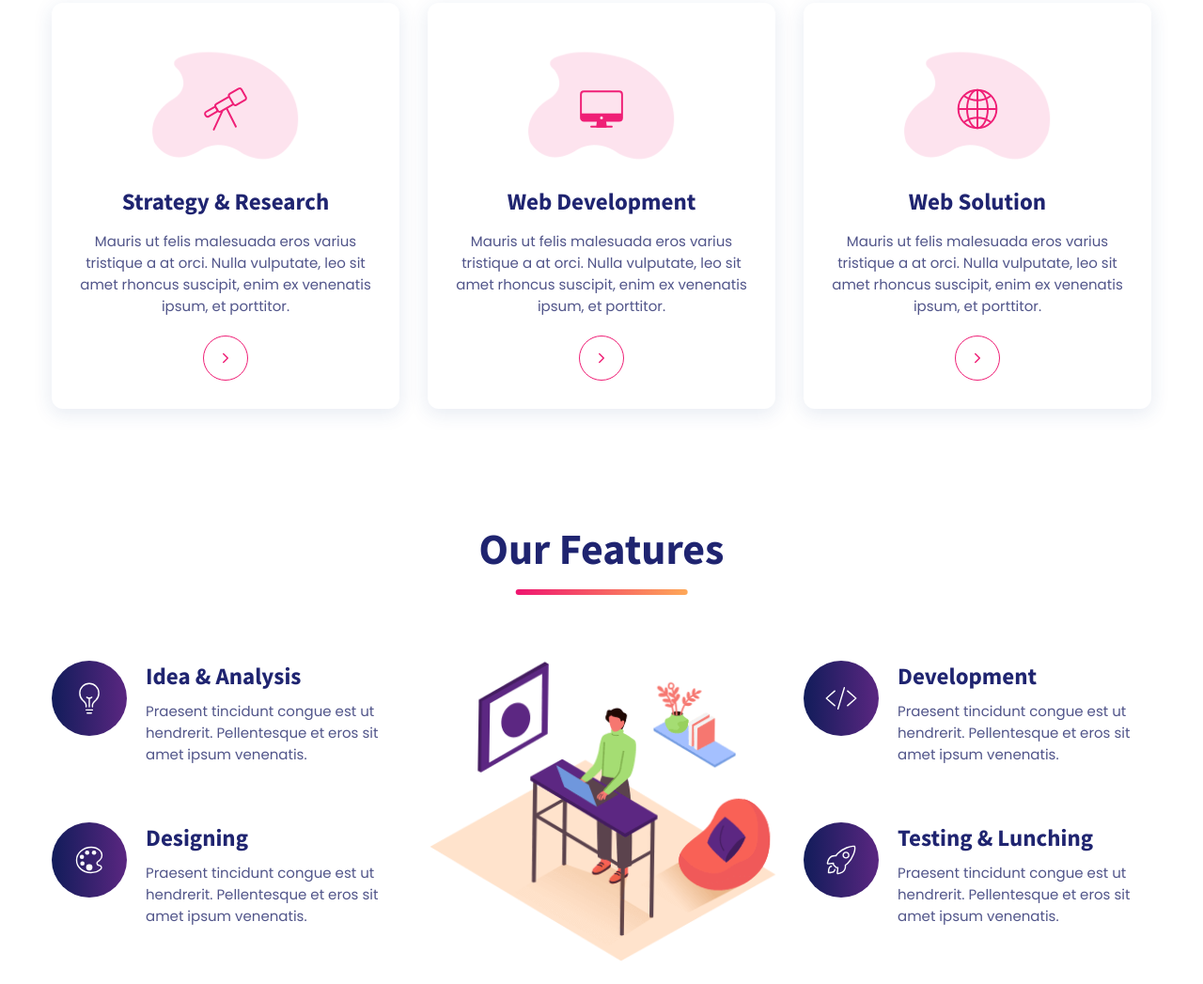
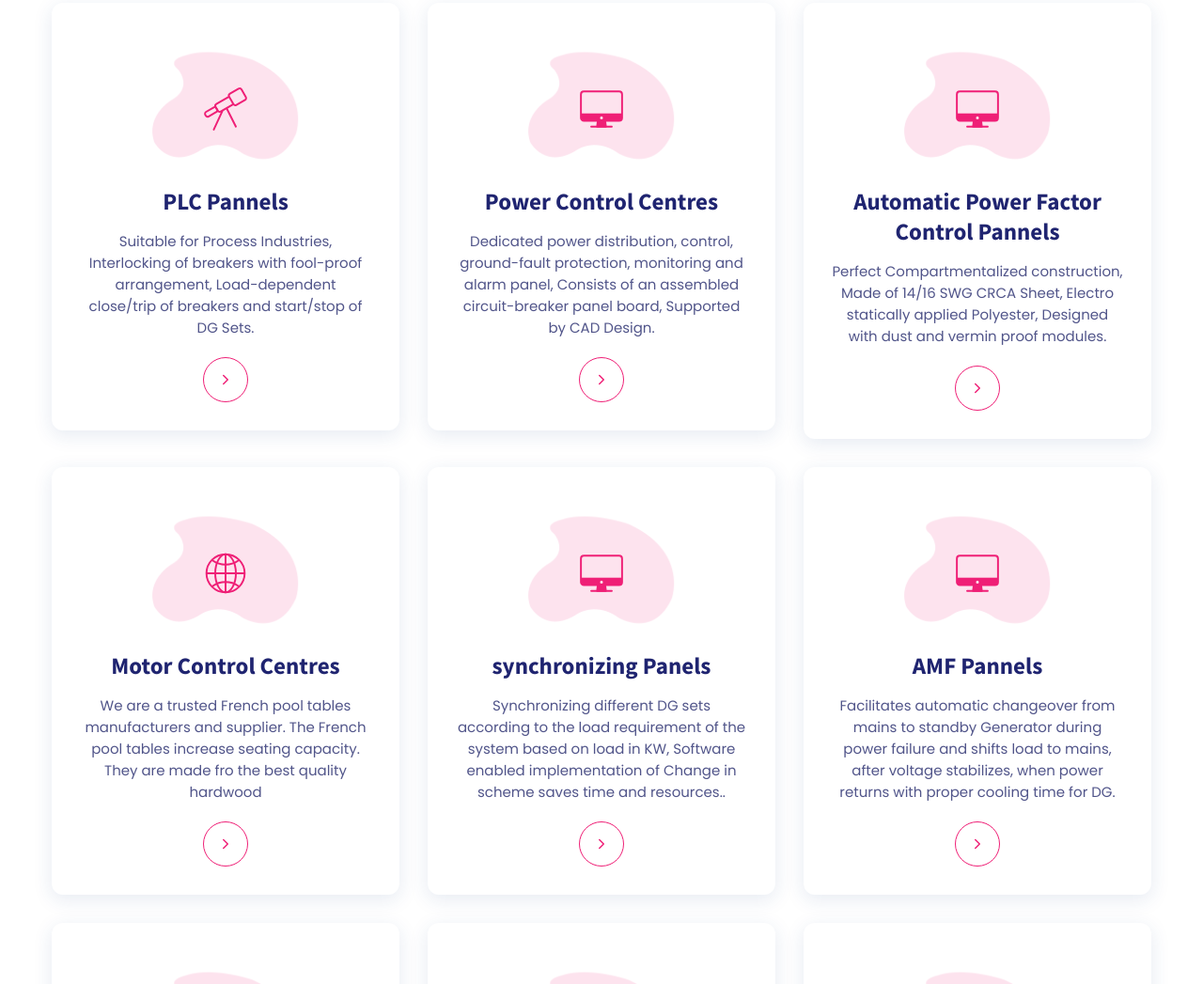
Before and after one commit to CharanBA/ATS-power-solutions-pvt-ltd, a plain HTML site: page desinic-master/index.html in a window 1280 px wide. Shown: the part 1753-2800 px from the top of the page at 94% size. Drawn offline with nearby package versions, Linux system fonts and the light colour scheme.

Commit message:
changed index1

```diff
--- a/desinic-master/index.html
+++ b/desinic-master/index.html
@@ -216,12 +216,12 @@
                   <ion-icon name="telescope-outline"></ion-icon>
                 </div>
 
-                <h3 class="h3 title">Strategy & Research</h3>
+                <h3 class="h3 title">PLC Pannels</h3>
 
                 <p class="text">
-                  Mauris ut felis malesuada eros varius tristique a at orci. Nulla vulputate, leo sit amet rhoncus
-                  suscipit, enim ex
-                  venenatis ipsum, et porttitor.
+                  Suitable for Process Industries,
+                  Interlocking of breakers with fool-proof arrangement,
+                  Load-dependent close/trip of breakers and start/stop of DG Sets.
                 </p>
 
                 <button class="card-btn" aria-label="Show More">
@@ -238,12 +238,32 @@
                   <ion-icon name="desktop-outline"></ion-icon>
                 </div>
 
-                <h3 class="h3 title">Web Development</h3>
+                <h3 class="h3 title">Power Control Centres</h3>
 
                 <p class="text">
-                  Mauris ut felis malesuada eros varius tristique a at orci. Nulla vulputate, leo sit amet rhoncus
-                  suscipit, enim ex
-                  venenatis ipsum, et porttitor.
+                  Dedicated power distribution, control, ground-fault protection,
+                  monitoring and alarm panel, Consists of an assembled circuit-breaker panel board, Supported by CAD Design.
+                </p>
+
+                <button class="card-btn" aria-label="Show More">
+                  <ion-icon name="chevron-forward-outline"></ion-icon>
+                </button>
+
+              </div>
+            </li>
+
+            <li>
+              <div class="service-card">
+
+                <div class="card-icon">
+                  <ion-icon name="desktop-outline"></ion-icon>
+                </div>
+
+                <h3 class="h3 title">Automatic Power Factor Control Pannels</h3>
+
+                <p class="text">
+                  Perfect Compartmentalized construction, Made of 14/16 SWG CRCA Sheet, Electro
+                  statically applied Polyester, Designed with dust and vermin proof modules.
                 </p>
 
                 <button class="card-btn" aria-label="Show More">
@@ -260,12 +280,125 @@
                   <ion-icon name="globe-outline"></ion-icon>
                 </div>
 
-                <h3 class="h3 title">Web Solution</h3>
+                <h3 class="h3 title">Motor Control Centres</h3>
 
                 <p class="text">
-                  Mauris ut felis malesuada eros varius tristique a at orci. Nulla vulputate, leo sit amet rhoncus
-                  suscipit, enim ex
-                  venenatis ipsum, et porttitor.
+                  We are a trusted French pool tables manufacturers and supplier.
+                  The French pool tables increase seating capacity.
+                  They are made fro the best quality hardwood
+                </p>
+
+                <button class="card-btn" aria-label="Show More">
+                  <ion-icon name="chevron-forward-outline"></ion-icon>
+                </button>
+
+              </div>
+            </li>
+
+            <li>
+              <div class="service-card">
+
+                <div class="card-icon">
+                  <ion-icon name="desktop-outline"></ion-icon>
+                </div>
+
+                <h3 class="h3 title">synchronizing Panels</h3>
+
+                <p class="text">
+                  Synchronizing different DG sets according to the load requirement
+                  of the system based on load in KW, Software enabled implementation
+                  of Change in scheme saves time and resources..
+                </p>
+
+                <button class="card-btn" aria-label="Show More">
+                  <ion-icon name="chevron-forward-outline"></ion-icon>
+                </button>
+
+              </div>
+            </li>
+
+            <li>
+              <div class="service-card">
+
+                <div class="card-icon">
+                  <ion-icon name="desktop-outline"></ion-icon>
+                </div>
+
+                <h3 class="h3 title">AMF Pannels</h3>
+
+                <p class="text">
+                  Facilitates automatic changeover from mains to standby Generator during
+                  power failure and shifts load to mains, after voltage stabilizes, when
+                  power returns with proper cooling time for DG.
+                </p>
+
+                <button class="card-btn" aria-label="Show More">
+                  <ion-icon name="chevron-forward-outline"></ion-icon>
+                </button>
+
+              </div>
+            </li>
+
+            <li>
+              <div class="service-card">
+
+                <div class="card-icon">
+                  <ion-icon name="desktop-outline"></ion-icon>
+                </div>
+
+                <h3 class="h3 title">Fire Fighting Pannels</h3>
+
+                <p class="text">
+                  Act automatically sensing a drop in air-pressure due
+                  to rise in atmospheric temperature thus keeping the
+                  Fire-Fighting Pumps always on alert to face any eventuality.
+                  <br>
+                  <br>
+                </p>
+
+                <button class="card-btn" aria-label="Show More">
+                  <ion-icon name="chevron-forward-outline"></ion-icon>
+                </button>
+
+              </div>
+            </li>
+
+            <li>
+              <div class="service-card">
+
+                <div class="card-icon">
+                  <ion-icon name="desktop-outline"></ion-icon>
+                </div>
+
+                <h3 class="h3 title">Metering Pannels</h3>
+
+                <p class="text">
+                  Metering panels are electrical enclosures housing meters to monitor and manage energy
+                  consumption. They measure parameters like voltage, current crucial for
+                  effective energy management.
+                  <br>
+                  <br>
+                </p>
+
+                <button class="card-btn" aria-label="Show More">
+                  <ion-icon name="chevron-forward-outline"></ion-icon>
+                </button>
+
+              </div>
+            </li>
+
+            <li>
+              <div class="service-card">
+
+                <div class="card-icon">
+                  <ion-icon name="desktop-outline"></ion-icon>
+                </div>
+
+                <h3 class="h3 title">Feedars Pillars & Weather-Proof Kiosks</h3>
+
+                <p class="text">
+                  Feedars Pillars & Weather-Proof Kiosks: Sturdy, adaptable structures
+                  for outdoor settings, facilitating food distribution, equipped with weather-resistant materials.
                 </p>
 
                 <button class="card-btn" aria-label="Show More">
```
